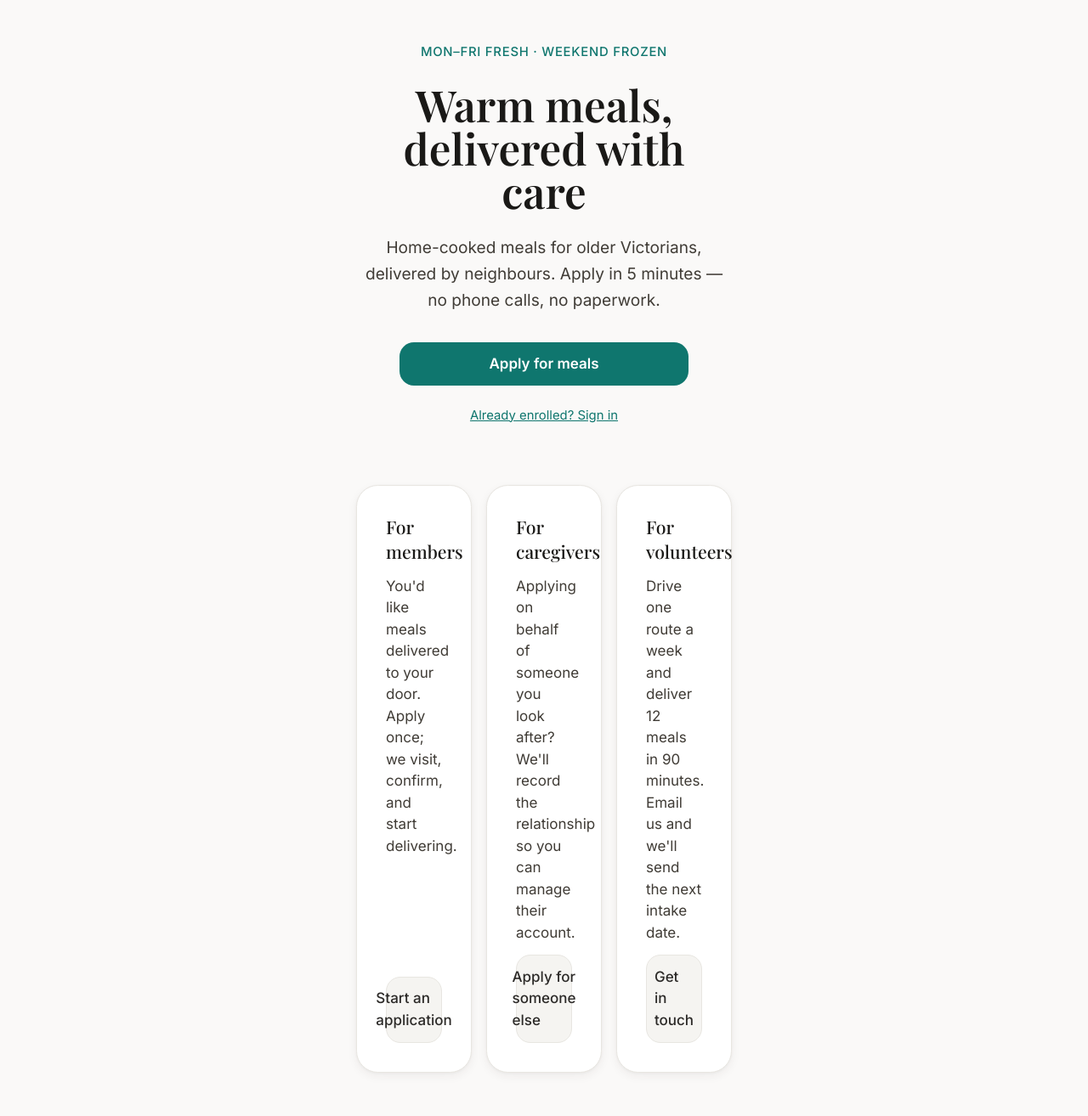
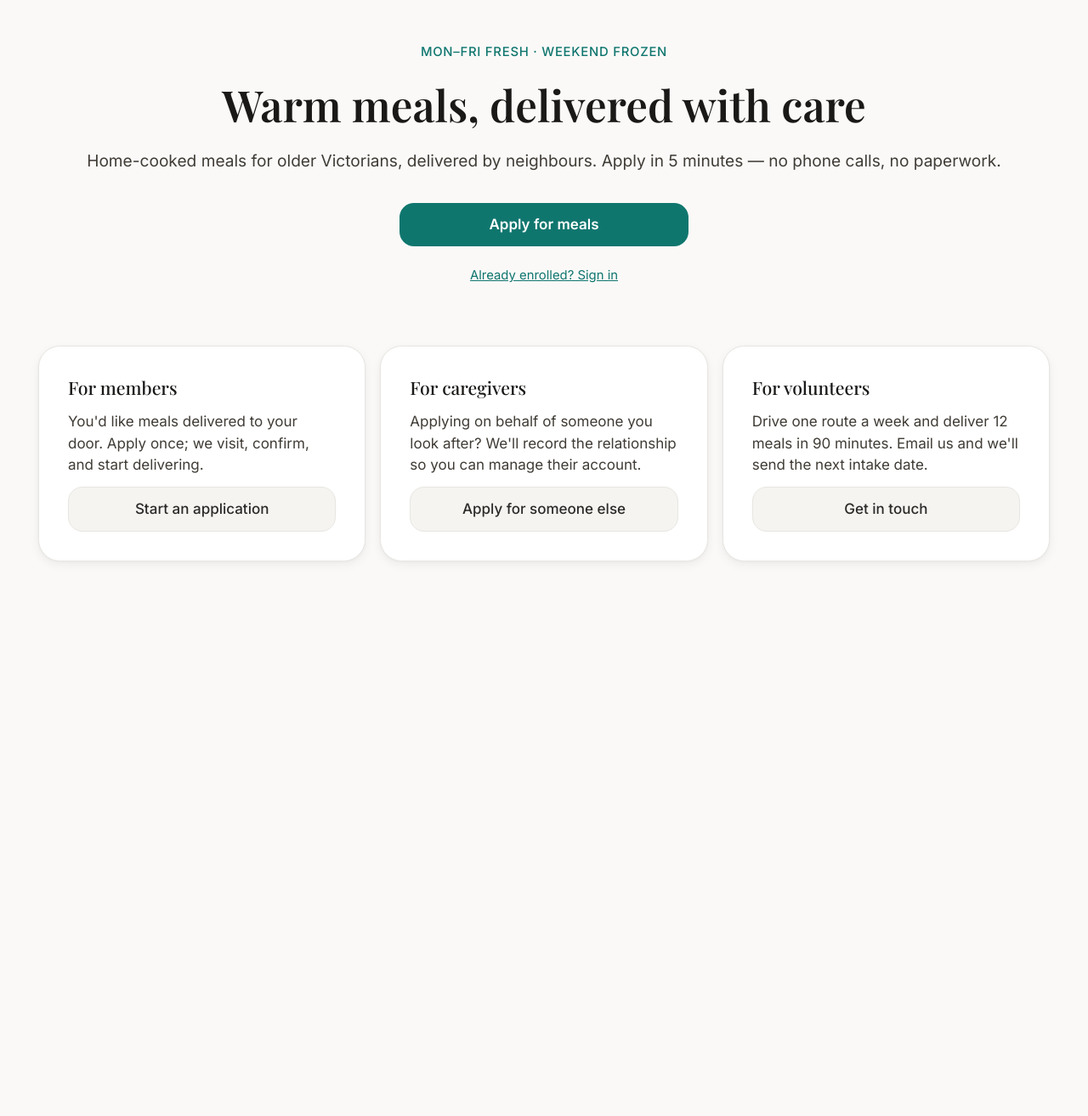
Before and after one commit to hareom284/merrymeal, a Django app: page / in a window 1280 px wide. Shown: the whole page at 85% size. After the commit the page ends 662 px from the top, so only its background shows below. Run offline with Django 5.2, Linux system fonts and the light colour scheme; style sheets or scripts are compiled from the project's sources; some libraries are stand-ins or nearby versions.

Commit message:
fix(landing): widen container so md:grid-cols-3 cards have room
The landing page wraps its 3 persona cards in md:grid-cols-3, but base.html
caps every page at max-w-md (448px). On desktop the grid still splits into
3 columns inside that narrow shell, producing ~85px-wide cards with text
wrapping one word per line.

Introduce a {% block main_max_width %} hook in base.html that defaults to
max-w-md (preserves mobile-first member-facing screens). Override it to
max-w-6xl in templates/dashboards/landing.html so the marketing/landing
page gets a comfortable desktop layout while staying single-column on
mobile.

Both utilities already exist in static/dist/output.css — no Tailwind
rebuild required.

Co-Authored-By: Claude Opus 4.7 (1M context) <noreply@anthropic.com>

```diff
--- a/templates/base.html
+++ b/templates/base.html
@@ -24,7 +24,7 @@
     <script src="{% static 'src/volunteer-offline.js' %}" defer></script>
   </head>
   <body class="h-full">
-    <main class="mx-auto flex min-h-full max-w-md flex-col px-4 py-8 sm:py-12">
+    <main class="mx-auto flex min-h-full {% block main_max_width %}max-w-md{% endblock %} flex-col px-4 py-8 sm:py-12">
       {% block content %}{% endblock %}
     </main>
   </body>
--- a/templates/dashboards/landing.html
+++ b/templates/dashboards/landing.html
@@ -1,5 +1,9 @@
 {% extends "base.html" %}
 {% block title %}MerryMeal — Warm meals, delivered with care{% endblock %}
+
+{# Wider container than the default max-w-md so the md:grid-cols-3 persona #}
+{# cards below have room to breathe on tablet (md) and desktop (lg+) screens. #}
+{% block main_max_width %}max-w-6xl{% endblock %}
 
 {% block content %}
 <section class="flex flex-col gap-10 md:gap-14">
```
